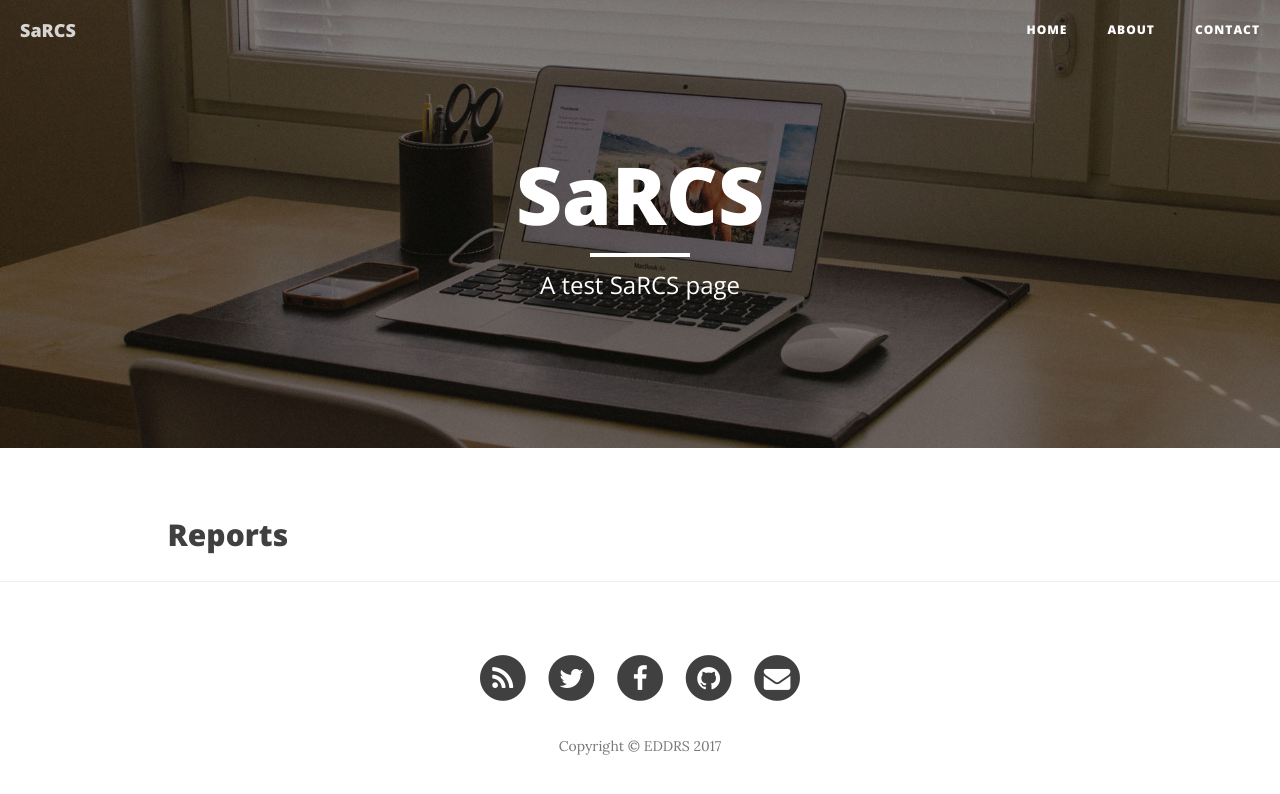
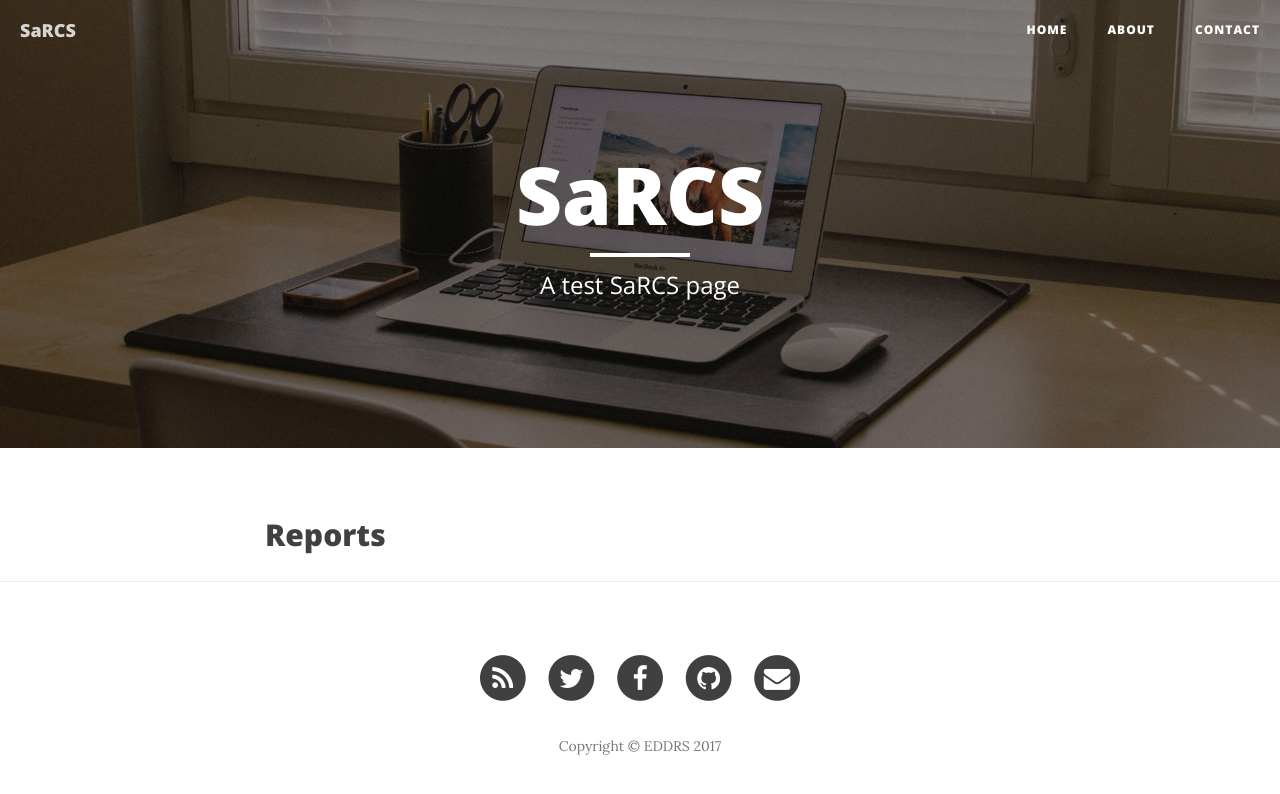
Before and after one commit to craigkg/craigkg.github.io, a Jekyll site: the page built from data/john/termcount.html, in a window 1280 px wide. Shown: the top 794 px of the page. Built offline with Jekyll 4.4.1, drawn with Linux system fonts in a browser that asks for light colours; nearby versions of some CDN libraries.

Commit message:
Update reportpage.html

```diff
--- a/_layouts/reportpage.html
+++ b/_layouts/reportpage.html
@@ -20,12 +20,9 @@
 <!-- Main Content -->
 <div class="container">
 	<div class="row">
-		<div class="col-lg-10 col-lg-offset-1 col-md-10 col-md-offset-1">
-			<h2>Reports</h2>
-			<div class="chart">
+		<div class="col-lg-8 col-lg-offset-2 col-md-10 col-md-offset-1">
+			    <h2>Reports</h2>
 				{{ content }}
-			</div>
-
 		</div>
 	</div>
 </div>
```
